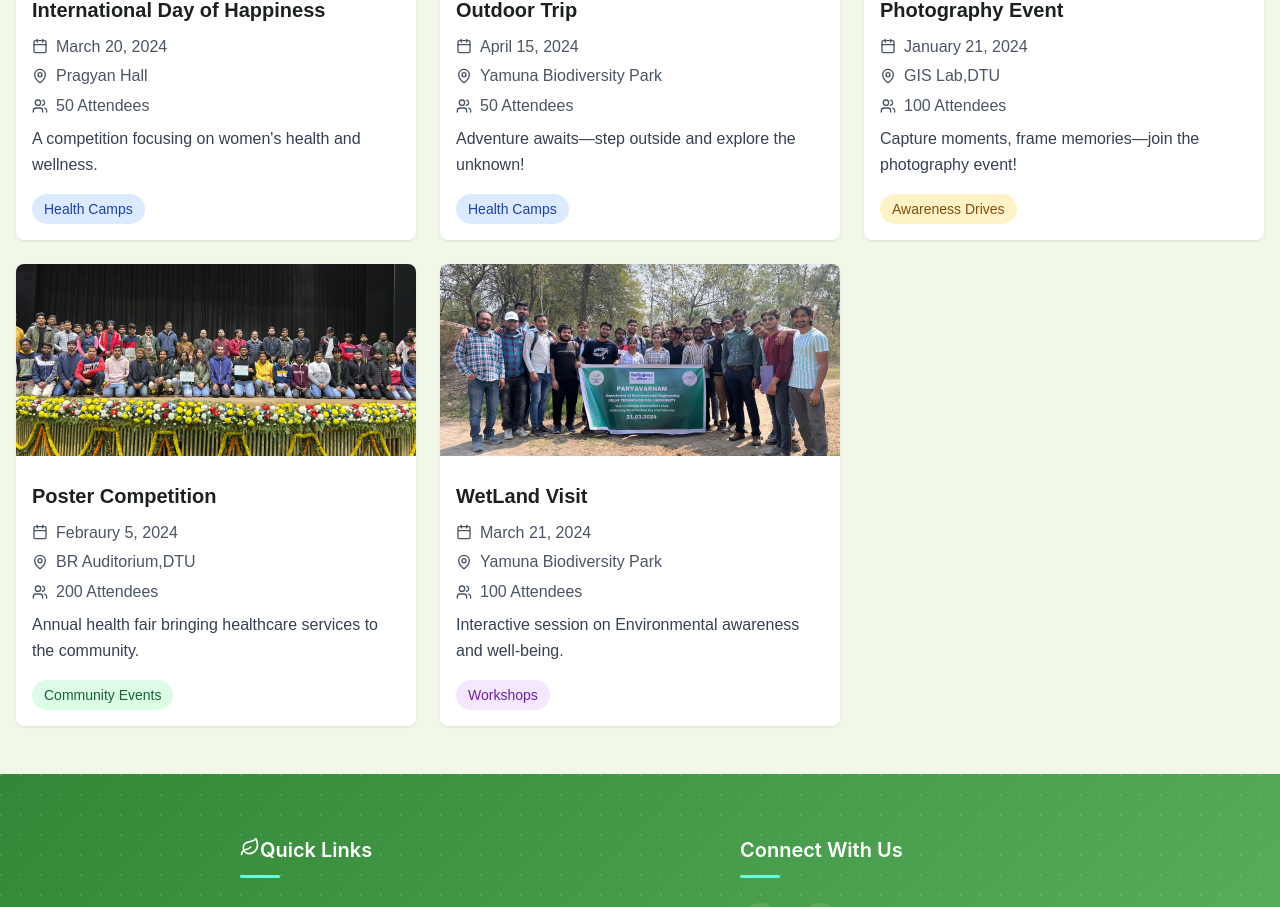
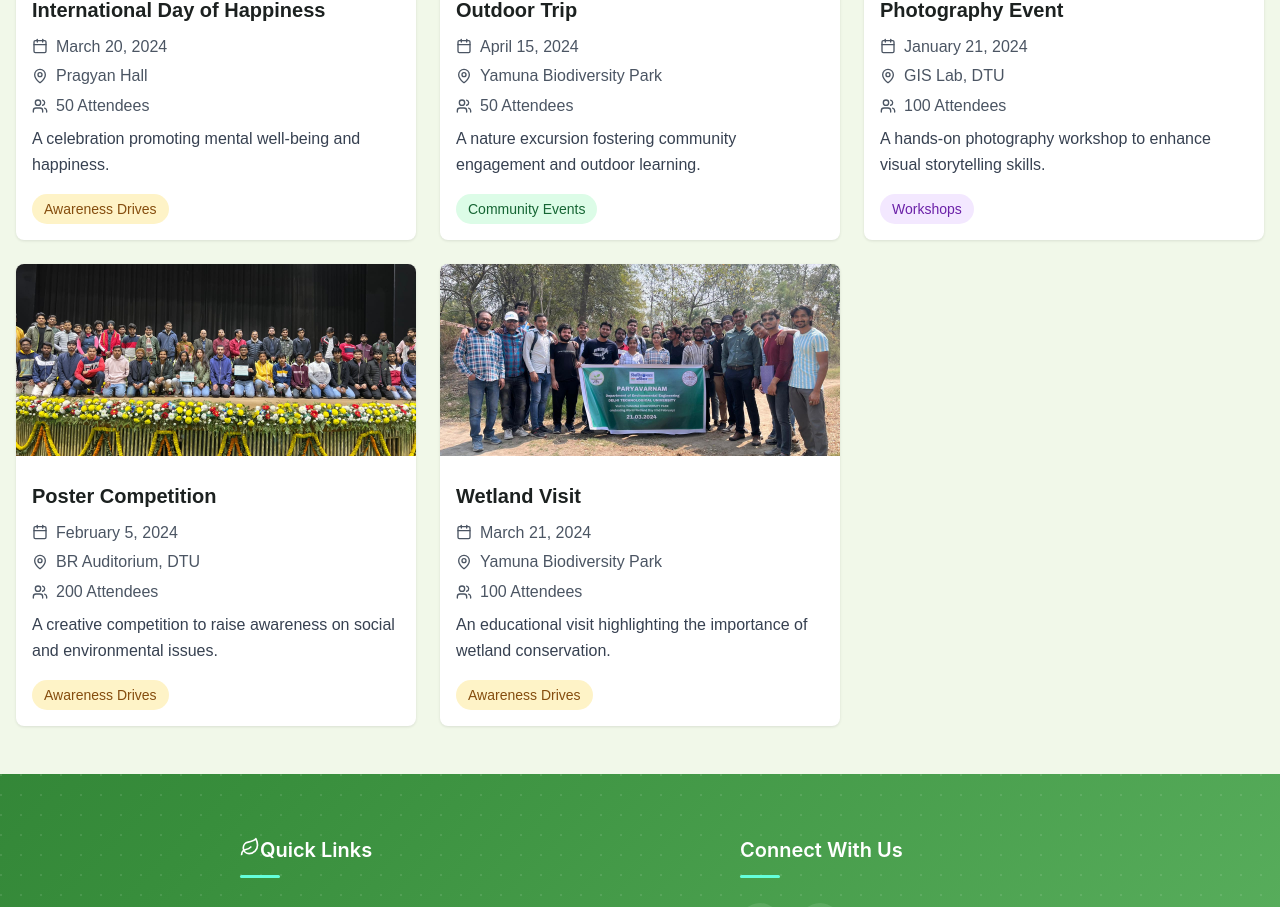
Before and after one commit to kushalswami20/ideathon, a React (Vite) app in the folder frontend/: page /gallery in a window 1280 px wide. Shown: the part 634-1541 px from the top of the page. Built offline with nearby package versions, Linux system fonts and the light colour scheme.

Commit message:
Update Gallery.jsx

```diff
--- a/frontend/src/components/Gallery.jsx
+++ b/frontend/src/components/Gallery.jsx
@@ -19,52 +19,52 @@ const events = [
   {
     id: 0,
     title: "International Day of Happiness",
-    type: "health",
+    type: "awareness",
     date: "March 20, 2024",
     location: "Pragyan Hall",
     attendees: 50,
     imageUrl: IDH,
-    description: "A competition focusing on women's health and wellness."
+    description: "A celebration promoting mental well-being and happiness."
   },
   {
     id: 1,
     title: "Outdoor Trip",
-    type: "health",
+    type: "community",
     date: "April 15, 2024",
     location: "Yamuna Biodiversity Park",
     attendees: 50,
     imageUrl: event2,
-    description: "Adventure awaits—step outside and explore the unknown!"
+    description: "A nature excursion fostering community engagement and outdoor learning."
   },
   {
     id: 2,
     title: "Photography Event",
-    type: "awareness",
+    type: "workshop",
     date: "January 21, 2024",
-    location: "GIS Lab,DTU",
+    location: "GIS Lab, DTU",
     attendees: 100,
     imageUrl: event3,
-    description: "Capture moments, frame memories—join the photography event!"
+    description: "A hands-on photography workshop to enhance visual storytelling skills."
   },
   {
     id: 3,
     title: "Poster Competition",
-    type: "community",
-    date: "Febraury 5, 2024",
-    location: "BR Auditorium,DTU",
+    type: "awareness",
+    date: "February 5, 2024",
+    location: "BR Auditorium, DTU",
     attendees: 200,
     imageUrl: team,
-    description: "Annual health fair bringing healthcare services to the community."
+    description: "A creative competition to raise awareness on social and environmental issues."
   },
   {
     id: 4,
-    title: "WetLand Visit",
-    type: "workshop",
+    title: "Wetland Visit",
+    type: "awareness",
     date: "March 21, 2024",
     location: "Yamuna Biodiversity Park",
     attendees: 100,
     imageUrl: event5,
-    description: "Interactive session on Environmental awareness and well-being."
+    description: "An educational visit highlighting the importance of wetland conservation."
   }
 ];
 
```
